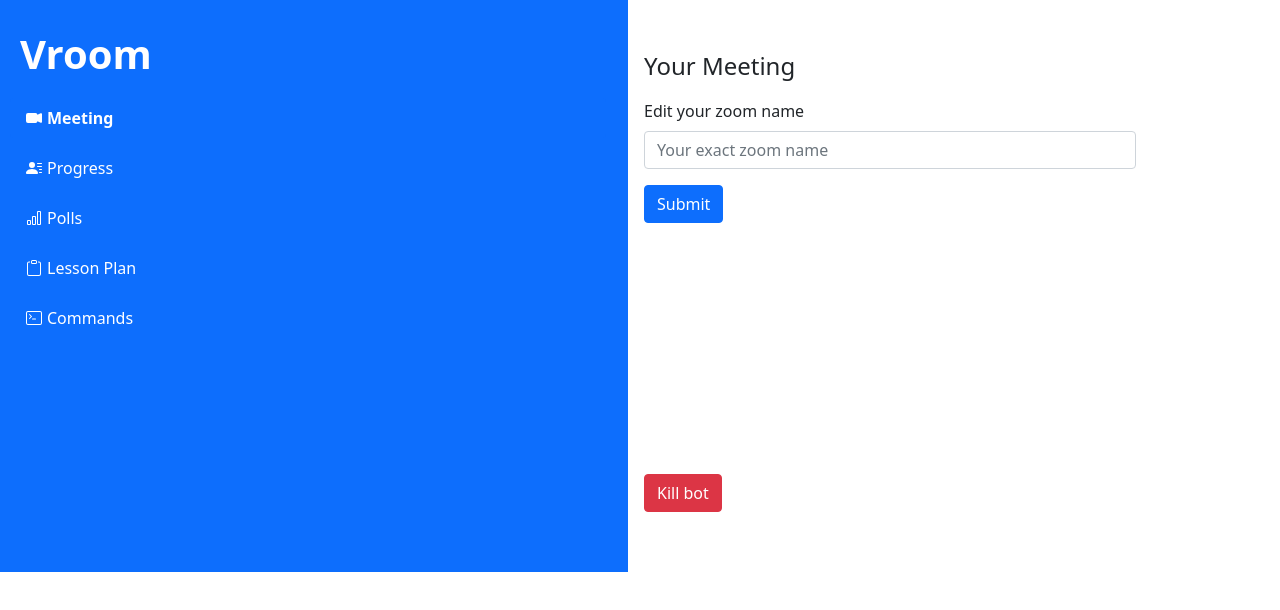
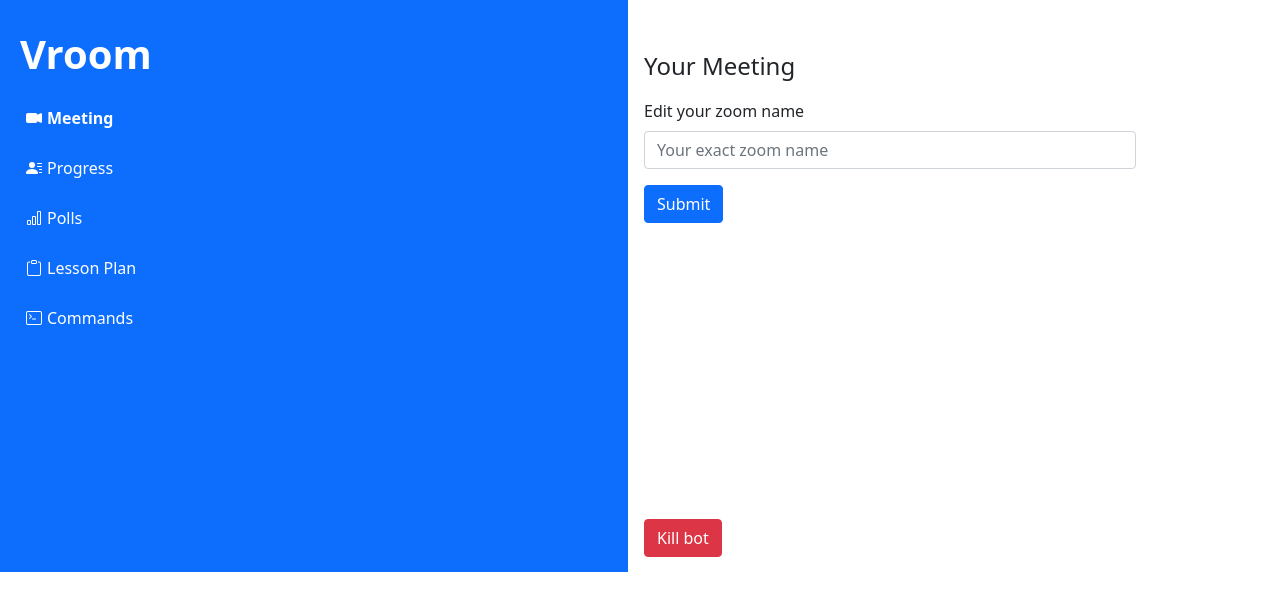
Before and after one commit to barney54321/Vroom, a React (Create React App) app: page / in a window 1280 px wide. Shown: the top 610 px of the page. Built offline with nearby package versions, Linux system fonts and the light colour scheme.

Commit message:
update app.css

```diff
--- a/src/App.css
+++ b/src/App.css
@@ -163,5 +163,5 @@ h4 {
 }
 
 .tab-container {
-  height: 522px;
+  height: 572px;
 }
```
